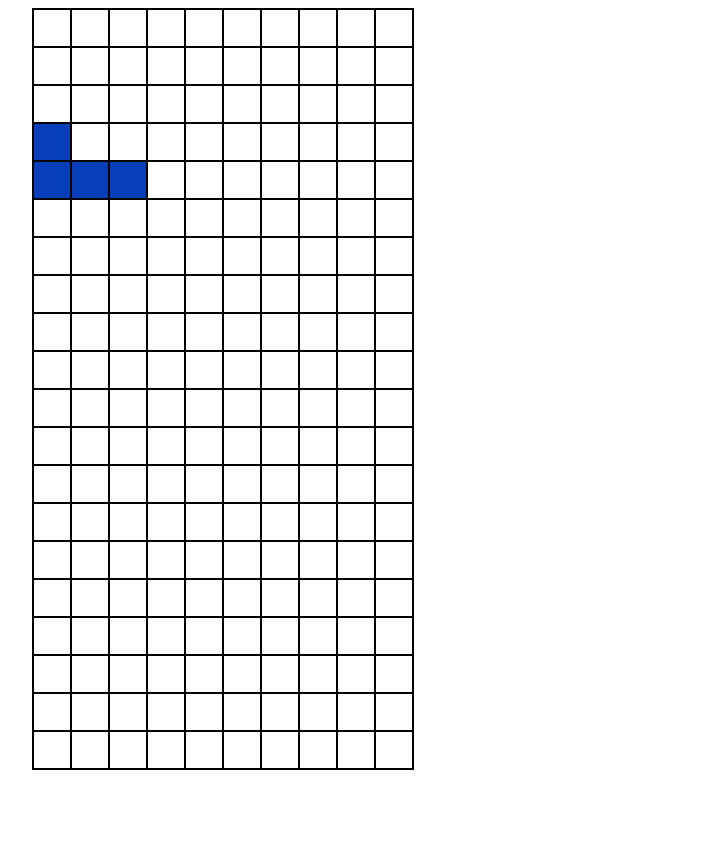
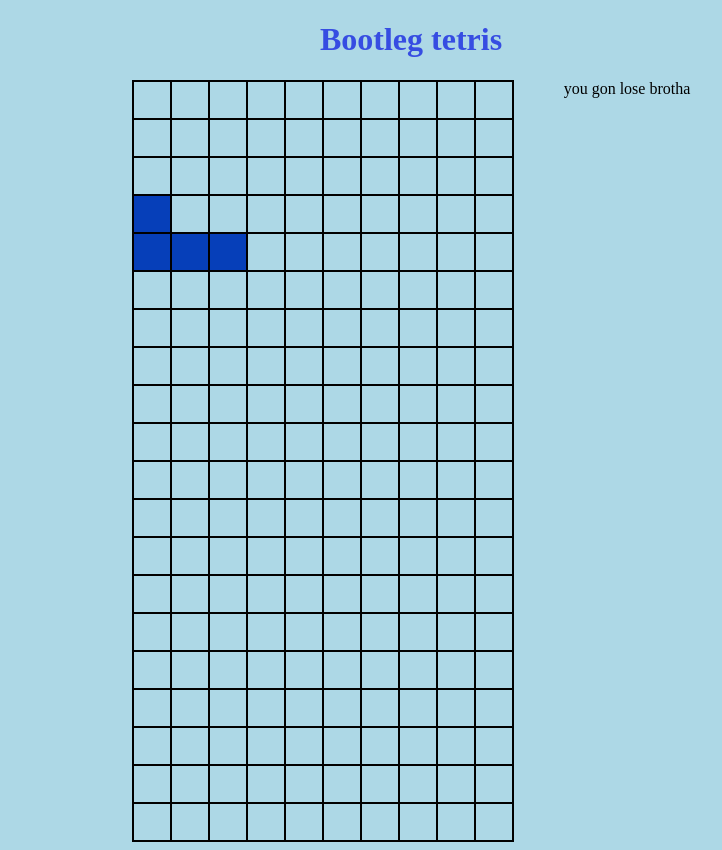
Before and after one commit to KYB12/tetris, a plain HTML site: page index.html in a window 1280 px wide. Shown: the whole page, without its empty margins (229-951 px from the left). Before the commit the page ends 800 px from the top, so only its background shows below. Drawn offline with Linux system fonts and the light colour scheme.

Commit message:
made it look nice

```diff
--- a/index.html
+++ b/index.html
@@ -6,8 +6,11 @@
         <link rel="stylesheet" href="style.css">
     </head>
     <body>
-        <canvas id="canvas">
-        </canvas>
+        <h1 id="title">Bootleg tetris</h1>
+        <div id="game">
+            <canvas id="canvas"></canvas>
+            <p id="message">you gon lose brotha</p>
+        </div>
         <script src="script.js">
         </script>
     </body>
--- a/style.css
+++ b/style.css
@@ -1,6 +1,18 @@
+body {
+    background-color: lightblue;
+}
+#game{
+    display:flex;
+}
 #canvas
 {
     border: 1px solid black;
-    margin-left: 20%;
-    display: block;
+    margin: 0 25px 0 auto;
 }
+#message{
+    margin: 0 auto 0 25px;
+}
+#title{
+    color: #364DE2;
+    text-align: center;
+}
```
